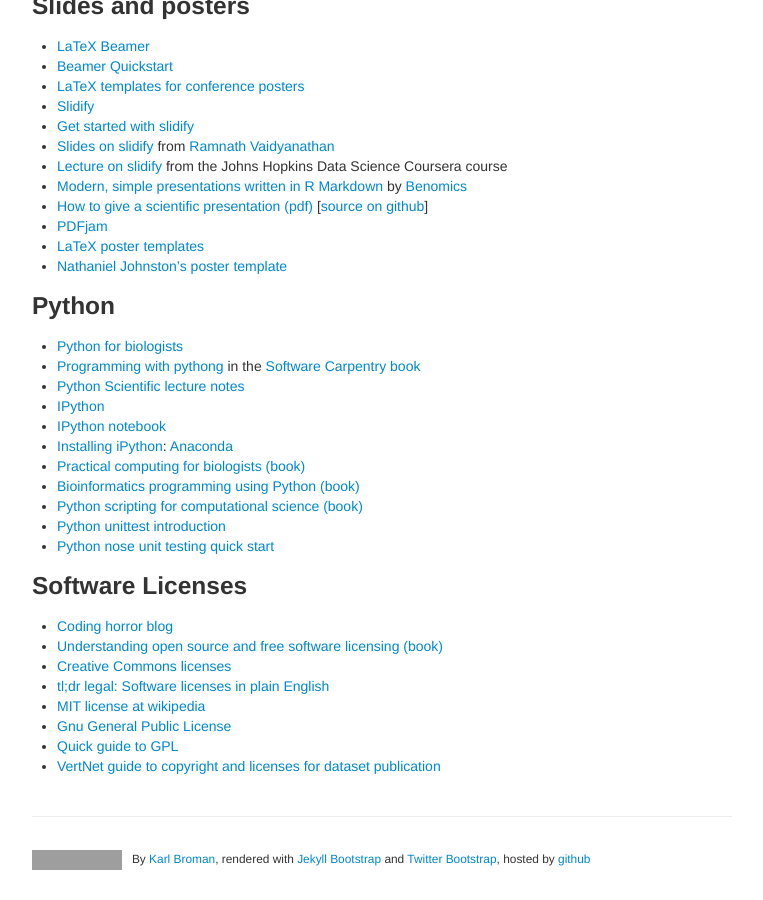
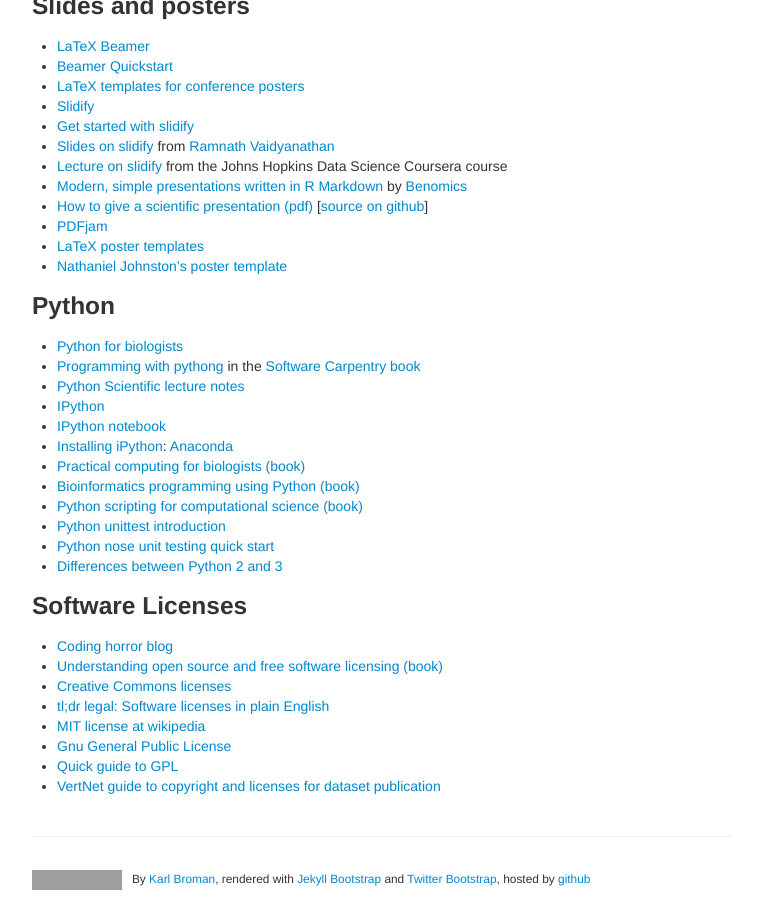
Before and after one commit to kbroman/Tools4RR, a Jekyll site: the page built from pages/resources.md, in a window 1280 px wide and 900 px high, scrolled down 3279 px. Shown: the whole window, without its empty margins (258-1021 px from the left). Built offline with Jekyll 4.4.1, drawn with Linux system fonts in a browser that asks for light colours; grey boxes are pictures that could not be loaded.

Commit message:
Add link to page on python 2 vs 3 differences

```diff
--- a/pages/resources.md
+++ b/pages/resources.md
@@ -229,6 +229,7 @@
 - [Python scripting for computational science (book)](http://www.amazon.com/exec/obidos/ASIN/3540739157/7210-20)
 - [Python unittest introduction](http://pythontesting.net/framework/unittest/unittest-introduction)
 - [Python nose unit testing quick start](http://blog.jameskyle.org/2010/10/nose-unit-testing-quick-start)
+- [Differences between Python 2 and 3](http://inventwithpython.com/appendixa.html)
 
 ### Software Licenses
 
```
